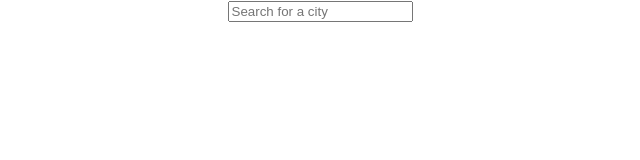
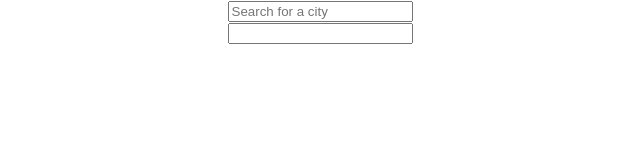
Before and after one commit to RParker505/meet, a React (Create React App) app: page / in a window 1280 px wide. Shown: the top 160 px of the page, without its empty margins (320-960 px from the left). Built offline with nearby package versions, Linux system fonts and the light colour scheme.

Commit message:
Insert text box to NumberOfEvents to pass test

```diff
--- a/src/components/NumberOfEvents.js
+++ b/src/components/NumberOfEvents.js
@@ -2,7 +2,13 @@
 
 const NumberOfEvents = () => {
     return (
-        <div id="number-of-events"></div>
+        <div id="number-of-events">
+            <input
+                type="text"
+                className="eventNumber"
+            >
+            </input>
+        </div>
     );
 }
 
```
